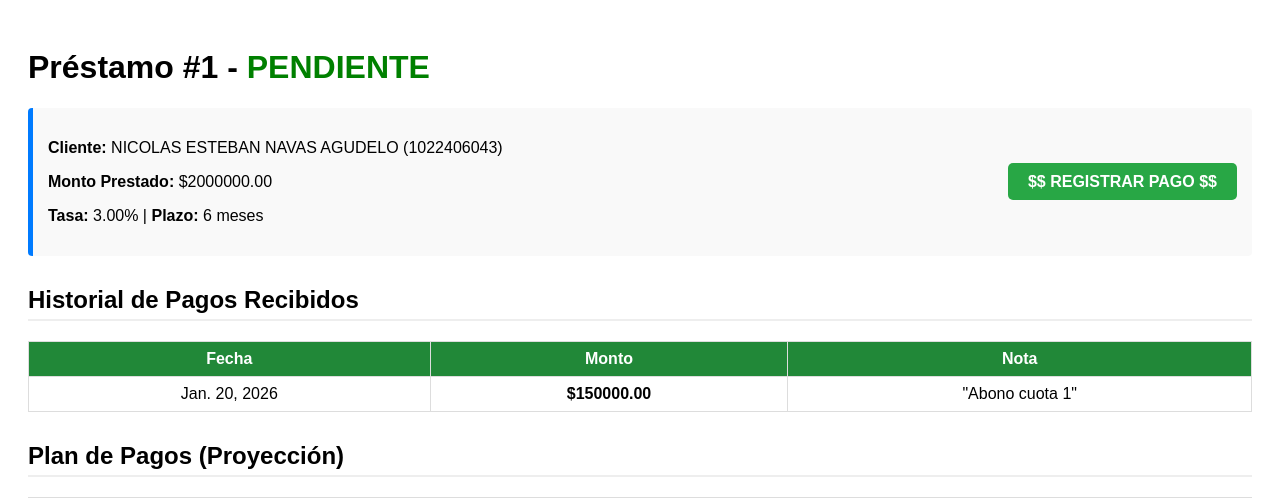
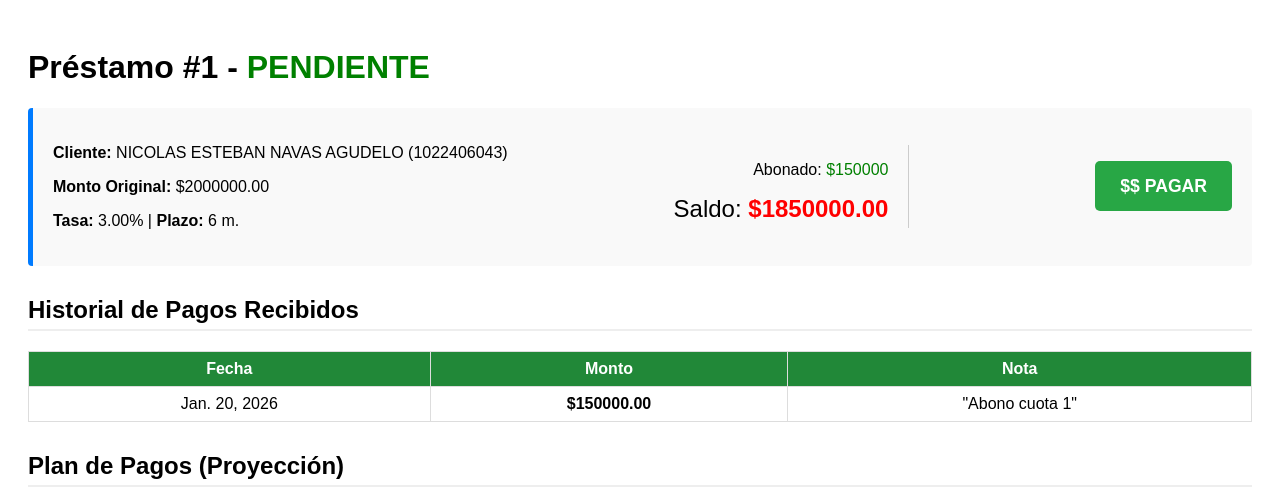
Before and after one commit to NicoNavas26/sistema_creditos, a Django app: page /prestamo/1/ in a window 1280 px wide. Shown: the top 498 px of the page. Run offline with Django 5.2, Linux system fonts and the light colour scheme; data comes from the database, SQL or seed files in the repository.

Commit message:
Agregado calculo automatico de saldo y totales

```diff
--- a/creditos/models.py
+++ b/creditos/models.py
@@ -1,4 +1,5 @@
 from django.db import models
+from django.db.models import Sum
 
 class Cliente(models.Model):
     documento = models.CharField(max_length=20, unique=True)
@@ -30,6 +31,14 @@ class Prestamo(models.Model):
 
     def __str__(self):
         return f"Préstamo {self.id} - {self.cliente.nombres} - ${self.monto}"
+    def total_pagado(self):
+        # Busca todos los pagos y suma la columna 'monto'
+        resultado = self.pagos.aggregate(Sum('monto'))
+        return resultado['monto__sum'] or 0
+
+    def saldo_pendiente(self):
+        # Resta simple: Lo que presté MENOS lo que me han devuelto
+        return self.monto - self.total_pagado()
 
 class Pago(models.Model):
     prestamo = models.ForeignKey(Prestamo, on_delete=models.CASCADE, related_name='pagos')
--- a/creditos/templates/creditos/detalle_prestamo.html
+++ b/creditos/templates/creditos/detalle_prestamo.html
@@ -8,8 +8,26 @@
         table { width: 100%; border-collapse: collapse; margin-top: 10px; margin-bottom: 20px; }
         th, td { border: 1px solid #ddd; padding: 8px; text-align: center; }
         th { background-color: #007bff; color: white; }
-        .ficha { background: #f9f9f9; padding: 15px; border-left: 5px solid #007bff; border-radius: 4px; display: flex; justify-content: space-between; align-items: center; }
-        .btn-pay { background-color: #28a745; color: white; padding: 10px 20px; text-decoration: none; border-radius: 5px; font-weight: bold; }
+
+        /* Ficha mejorada para mostrar el saldo */
+        .ficha {
+            background: #f9f9f9;
+            padding: 20px;
+            border-left: 5px solid #007bff;
+            border-radius: 4px;
+            display: flex;
+            justify-content: space-between;
+            align-items: center;
+        }
+
+        .saldo-box {
+            text-align: right;
+            padding-right: 20px;
+            border-right: 1px solid #ccc;
+            margin-right: 20px;
+        }
+
+        .btn-pay { background-color: #28a745; color: white; padding: 15px 25px; text-decoration: none; border-radius: 5px; font-weight: bold; font-size: 1.1em;}
         .btn-back { display: inline-block; margin-top: 20px; text-decoration: none; color: #007bff; }
         h2 { border-bottom: 2px solid #eee; padding-bottom: 5px; margin-top: 30px; }
     </style>
@@ -21,11 +39,19 @@
     <div class="ficha">
         <div>
             <p><strong>Cliente:</strong> {{ prestamo.cliente }}</p>
-            <p><strong>Monto Prestado:</strong> ${{ prestamo.monto }}</p>
-            <p><strong>Tasa:</strong> {{ prestamo.tasa_interes }}% | <strong>Plazo:</strong> {{ prestamo.plazo_meses }} meses</p>
+            <p><strong>Monto Original:</strong> ${{ prestamo.monto }}</p>
+            <p><strong>Tasa:</strong> {{ prestamo.tasa_interes }}% | <strong>Plazo:</strong> {{ prestamo.plazo_meses }} m.</p>
         </div>
+
+        <div class="saldo-box">
+            <p>Abonado: <span style="color: green;">${{ prestamo.total_pagado }}</span></p>
+            <p style="font-size: 1.5em; margin: 5px 0;">
+                Saldo: <strong style="color: red;">${{ prestamo.saldo_pendiente }}</strong>
+            </p>
+        </div>
+
         <div>
-            <a href="{% url 'registrar_pago' prestamo.id %}" class="btn-pay">$$ REGISTRAR PAGO $$</a>
+            <a href="{% url 'registrar_pago' prestamo.id %}" class="btn-pay">$$ PAGAR</a>
         </div>
     </div>
 
```
